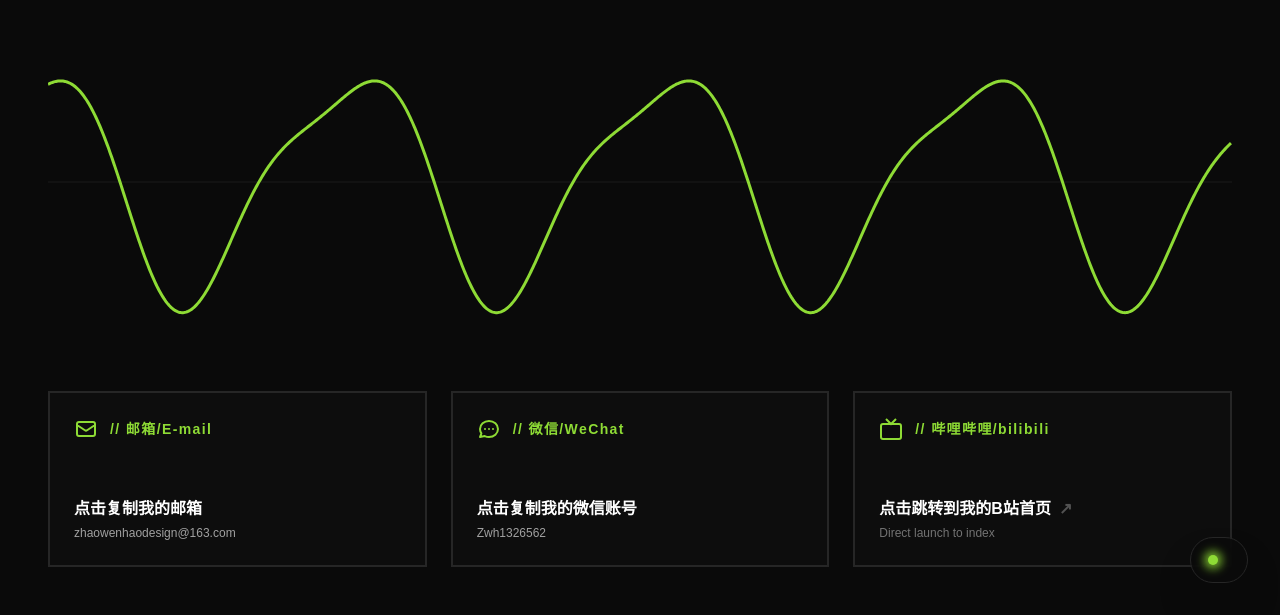
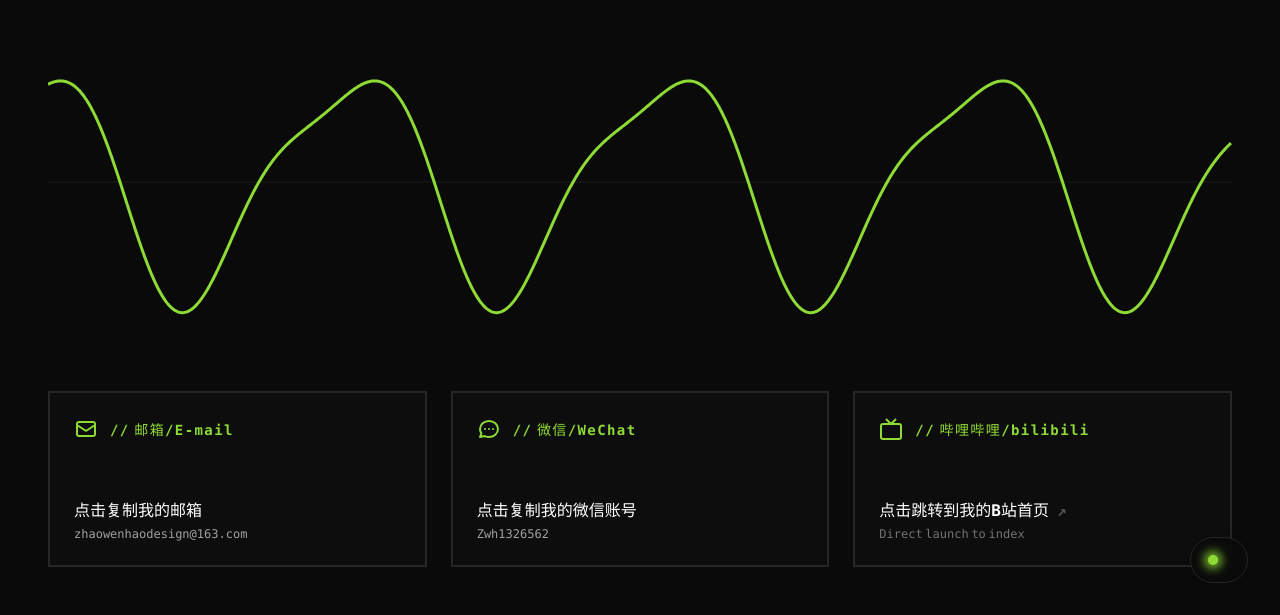
Before and after one commit to hg13128816002-art/ZhaoWH-00.github.io, an Astro site: page /contact in a window 1280 px wide. Shown: the part 185-800 px from the top of the page. Built offline with nearby package versions, Linux system fonts and the light colour scheme; Astro itself is replaced by a stand-in of ours.

Commit message:
复了windows端上中文字体会显示成宋体的问题

```diff
--- a/src/components/DualTrackGallery.astro
+++ b/src/components/DualTrackGallery.astro
@@ -6,7 +6,7 @@ import '../styles/global.css';
 
 <style>
   .font-mono, #filename-display {
-    font-family: "Space Mono", "PingFang SC", "Microsoft YaHei", "Noto Sans SC", sans-serif !important;
+    font-family: var(--font-mono-cn) !important;
   }
 </style>
 
@@ -68,7 +68,7 @@ import '../styles/global.css';
   let currentSpeedMultiplier = 1.0;
   const GREEN = '#8EDB35';
 
-  const FONT_STACK = '"Space Mono", "PingFang SC", "Microsoft YaHei", "Noto Sans SC", sans-serif';
+  const FONT_STACK = '"Noto Sans SC Local", "Noto Sans SC", "Source Han Sans SC", "Microsoft YaHei UI", "Microsoft YaHei", "PingFang SC", sans-serif';
 
   // ================= 2. 真实数据源 (32份机密档案) =================
   const projects = [
--- a/src/components/LiquidNavHub.astro
+++ b/src/components/LiquidNavHub.astro
@@ -85,7 +85,7 @@
 
   const GREEN = '#8EDB35';
 
-  const FONT_STACK = '"Space Mono", "PingFang SC", "Microsoft YaHei", "Noto Sans SC", sans-serif';
+  const FONT_STACK = '"Noto Sans SC Local", "Noto Sans SC", "Source Han Sans SC", "Microsoft YaHei UI", "Microsoft YaHei", "PingFang SC", sans-serif';
   const templates = [
     { text: "Explore project details / 项目详情", mobileText: "PROJECTS / 项目", href: "/project-detail" },
     { text: "Watch the videos of the works / 视频", mobileText: "VIDEOS / 视频", href: "/omni" },
--- a/src/pages/contact.astro
+++ b/src/pages/contact.astro
@@ -20,7 +20,7 @@ const headerText = '嗨！很高兴你能看到这里，如果你对我的作品
 
   <style>
     .font-mono, body, button, a {
-      font-family: "Space Mono", "PingFang SC", "Microsoft YaHei", "Noto Sans SC", sans-serif !important;
+      font-family: var(--font-mono-cn) !important;
     }
   </style>
 </head>
--- a/src/pages/index.astro
+++ b/src/pages/index.astro
@@ -10,7 +10,7 @@ import PureTransition from '../components/PureTransition.astro';
   @import url('https://fonts.googleapis.com/css2?family=Space+Mono:ital,wght@0,400;0,700&display=swap');
 
   .font-mono {
-    font-family: "Space Mono", "PingFang SC", "Microsoft YaHei", "Noto Sans SC", sans-serif !important;
+    font-family: var(--font-mono-cn) !important;
   }
 </style>
 
@@ -63,7 +63,7 @@ import PureTransition from '../components/PureTransition.astro';
   <canvas id="omni-universe" class="absolute inset-0 block w-full h-full z-10 pointer-events-none"></canvas>
 
   <div class="absolute inset-0 z-20 pointer-events-none flex flex-col items-center justify-center">
-    <div class="flex flex-col items-center justify-center gap-2 select-none" style="font-family: -apple-system, BlinkMacSystemFont, 'Segoe UI', Roboto, Helvetica, Arial, sans-serif;">
+    <div class="flex flex-col items-center justify-center gap-2 select-none" style="font-family: var(--font-sans-cn);">
       <h1 class="font-bold text-6xl md:text-[9.5rem] tracking-tight leading-none text-[#8EDB35] drop-shadow-[0_0_35px_rgba(142,219,53,0.4)]" style="color: #8EDB35;">MAKE</h1>
       <h1 class="font-bold text-6xl md:text-[9.5rem] tracking-tight leading-none text-[#8EDB35] drop-shadow-[0_0_35px_rgba(142,219,53,0.4)]" style="color: #8EDB35;">SOMETHING</h1>
       <h1 class="font-bold text-6xl md:text-[9.5rem] tracking-tight leading-none text-[#8EDB35] drop-shadow-[0_0_35px_rgba(142,219,53,0.4)]" style="color: #8EDB35;">DIFFERENT.</h1>
--- a/src/pages/project-detail.astro
+++ b/src/pages/project-detail.astro
@@ -25,7 +25,7 @@ import FloatingButton from '../components/FloatingButton.astro';
     }
 
     body {
-      font-family: 'Noto Sans SC Local', 'JetBrains Mono', ui-monospace, SFMono-Regular, Menlo, Monaco, Consolas, 'Liberation Mono', 'Courier New', monospace;
+      font-family: var(--font-mono-cn);
       background-color: #050505;
       color: #a3a3a3;
       margin: 0;
--- a/src/styles/global.css
+++ b/src/styles/global.css
@@ -9,19 +9,29 @@
 	如果你希望我代为下载并放入 `public/fonts/`，我可以帮你做（需确认许可）。
 */
 
+:root {
+  --font-sans-cn: 'Noto Sans SC Local', 'Noto Sans SC', 'Source Han Sans SC', 'Source Han Sans CN', 'Microsoft YaHei UI', 'Microsoft YaHei', 'PingFang SC', 'Hiragino Sans GB', 'Heiti SC', 'WenQuanYi Micro Hei', 'Segoe UI', Arial, sans-serif;
+  --font-mono-cn: 'Noto Sans SC Local', 'Noto Sans SC', 'Source Han Sans SC', 'Microsoft YaHei UI', 'Microsoft YaHei', 'PingFang SC', ui-monospace, SFMono-Regular, Menlo, Monaco, Consolas, 'Liberation Mono', 'Courier New', monospace;
+}
+
 html {
-  font-family: 'Noto Sans SC Local', 'PingFang SC', 'Microsoft YaHei', 'Segoe UI', sans-serif !important;
+  font-family: var(--font-sans-cn) !important;
   text-rendering: optimizeLegibility;
   -webkit-font-smoothing: antialiased;
   -moz-osx-font-smoothing: grayscale;
+  font-synthesis-weight: none;
 }
 
-body {
+body,
+button,
+input,
+textarea,
+select {
   font-family: inherit;
 }
 
 .font-mono {
-  font-family: 'Noto Sans SC Local', ui-monospace, SFMono-Regular, Menlo, Monaco, Consolas, 'Liberation Mono', 'Courier New', monospace !important;
+  font-family: var(--font-mono-cn) !important;
 }
 
 html:not(.fonts-loaded) body {
@@ -39,9 +49,33 @@ html:not(.fonts-loaded) body {
 @font-face {
 	font-family: 'Noto Sans SC Local';
 	src: url('/fonts/NotoSansSC-Bold.woff2') format('woff2');
+	font-weight: 500;
+	font-style: normal;
+	font-display: block;
+}
+
+@font-face {
+	font-family: 'Noto Sans SC Local';
+	src: url('/fonts/NotoSansSC-Bold.woff2') format('woff2');
+	font-weight: 600;
+	font-style: normal;
+	font-display: block;
+}
+
+@font-face {
+	font-family: 'Noto Sans SC Local';
+	src: url('/fonts/NotoSansSC-Bold.woff2') format('woff2');
 	font-weight: 700;
 	font-style: normal;
 	font-display: block;
+}
+
+@font-face {
+  font-family: 'Noto Sans SC Local';
+  src: url('/fonts/NotoSansSC-Black.woff2') format('woff2');
+  font-weight: 800;
+  font-style: normal;
+  font-display: block;
 }
 
 @font-face {
```
